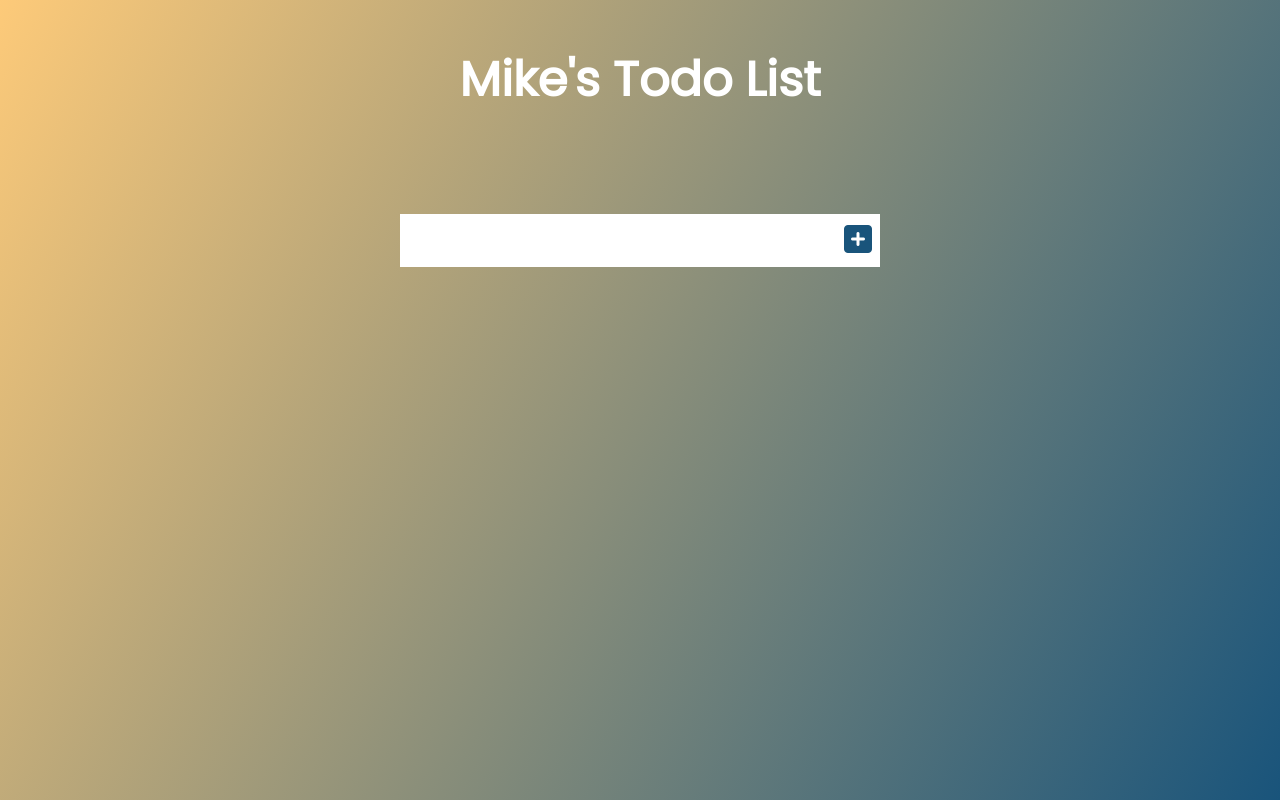
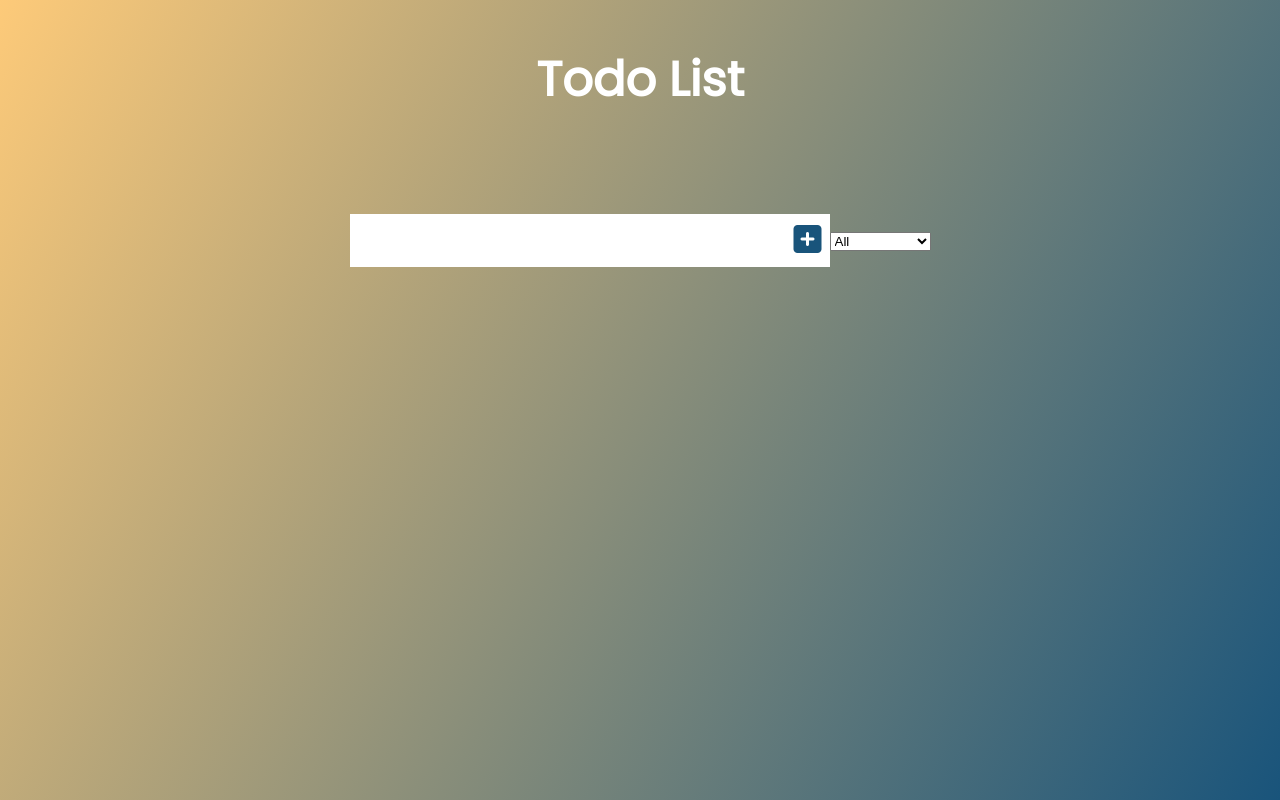
Before and after one commit to MDAM182/simpleTodoList-, a plain HTML site: page index.html in a window 1280 px wide. Drawn offline with Linux system fonts and the light colour scheme.

Commit message:
index updated to reflect functionality

```diff
--- a/index.html
+++ b/index.html
@@ -23,12 +23,19 @@
     <title>Todo List</title>
   </head>
   <body>
-    <header><h1>Mike's Todo List</h1></header>
+    <header><h1>Todo List</h1></header>
     <form>
       <input type="text" class="todo-input" />
       <button class="todo-button" type="submit">
         <i class="fas fa-plus-square"></i>
       </button>
+      <div class="select">
+        <select name="todos" class="filter-todo">
+          <option value="all">All</option>
+          <option value="completed">Completed</option>
+          <option value="uncompleted">Uncompleted</option>
+        </select>
+      </div>
     </form>
     <div class="todo-container">
       <ul class="todo-list">
```
